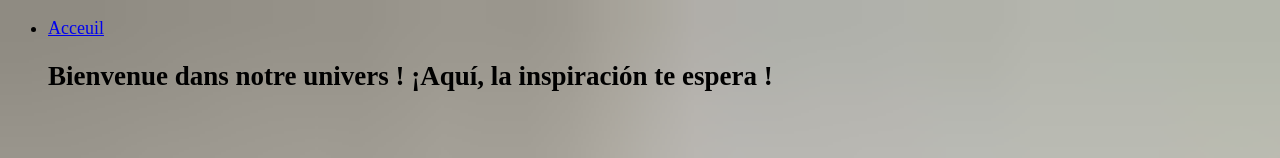
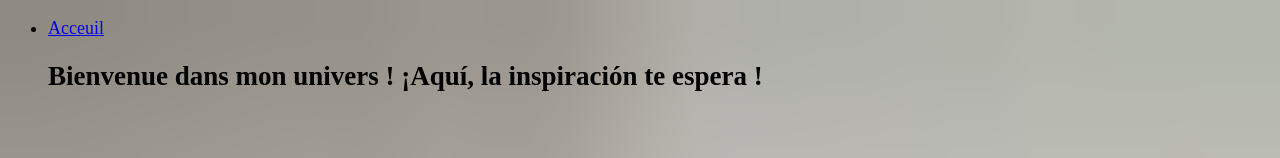
Before and after one commit to ILATEMA/mon-site, a plain HTML site: page index.html in a window 1280 px wide. Shown: the top 158 px of the page. Drawn offline with Linux system fonts and the light colour scheme.

Commit message:
Update index.html
ok

```diff
--- a/index.html
+++ b/index.html
@@ -11,7 +11,7 @@
   <ul>
     <div>
      <li><a href="#acceuil">Acceuil</a></li>
-     <h1>Bienvenue dans notre univers ! ¡Aquí, la inspiración te espera !</h1><br>
+     <h1>Bienvenue dans mon univers ! ¡Aquí, la inspiración te espera !</h1><br>
 <div>
 <br> <strong>ILATEMA Moubarack</strong><br>
 <img src="c:\Users\HP\3D Objects\moubb3.jpg" alt="photo etudiant" width="200" height="230">
```
